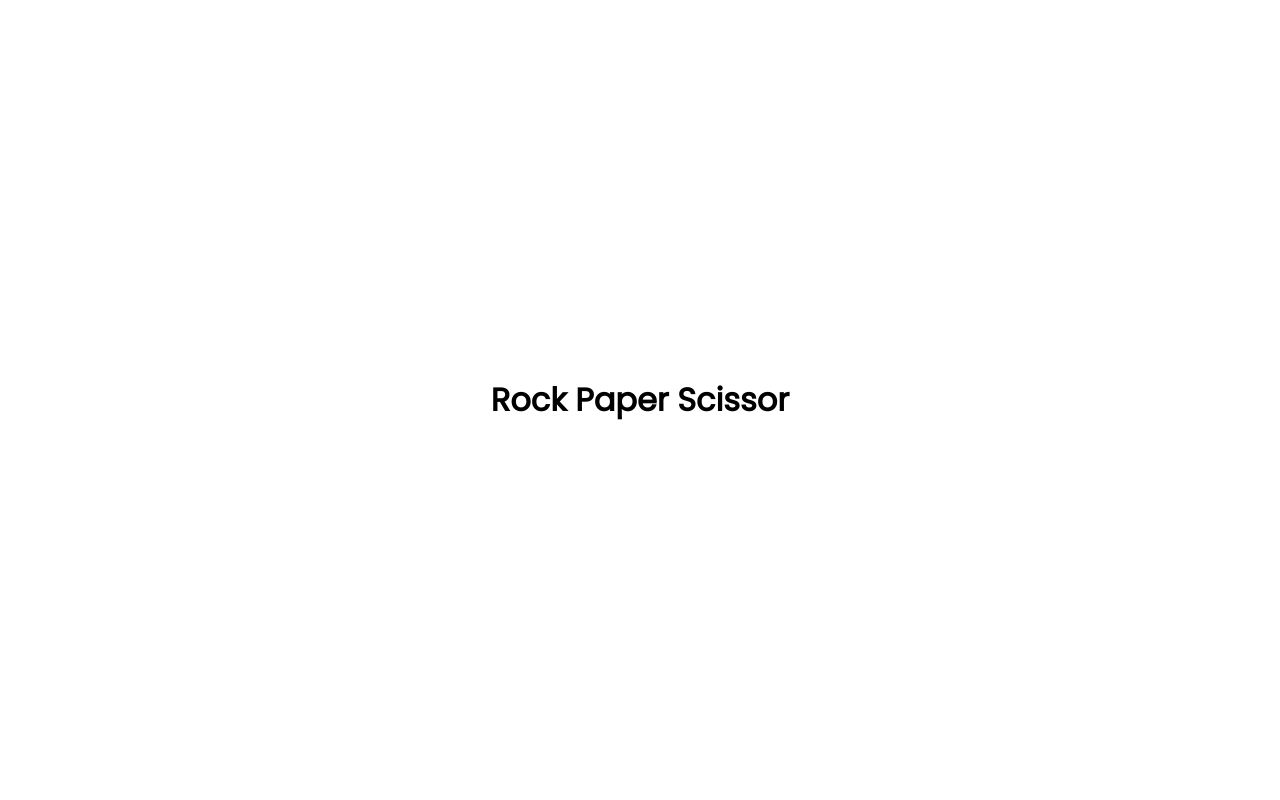
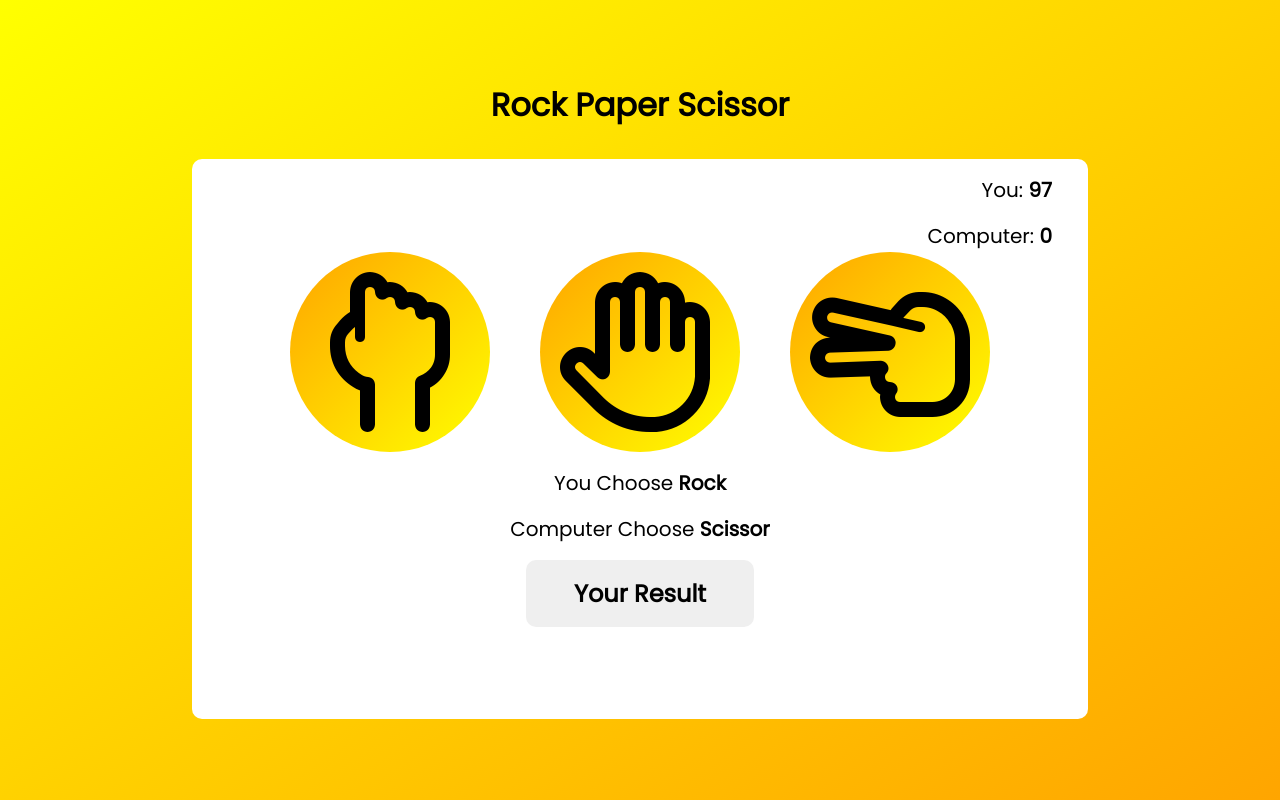
Before and after one commit to nagamanojvedam/rock-paper-scissor, a plain HTML site: page index.html in a window 1280 px wide. Drawn offline with Linux system fonts and the light colour scheme.

Commit message:
added layout and styling

```diff
--- a/index.html
+++ b/index.html
@@ -3,10 +3,31 @@
   <head>
     <meta charset="UTF-8" />
     <title>Rock-Paper-Scissor</title>
+    <link
+      rel="stylesheet"
+      href="https://cdnjs.cloudflare.com/ajax/libs/font-awesome/6.5.2/css/all.min.css"
+      integrity="sha512-SnH5WK+bZxgPHs44uWIX+LLJAJ9/2PkPKZ5QiAj6Ta86w+fsb2TkcmfRyVX3pBnMFcV7oQPJkl9QevSCWr3W6A=="
+      crossorigin="anonymous"
+      referrerpolicy="no-referrer"
+    />
     <link rel="stylesheet" href="./styles.css" />
   </head>
   <body>
     <h1>Rock Paper Scissor</h1>
+    <div class="container">
+      <div class="score-board">
+        <p>You: <strong>97</strong></p>
+        <p>Computer: <strong>0</strong></p>
+      </div>
+      <div class="game-options">
+        <button><i class="fa-regular fa-hand-back-fist"></i></button>
+        <button><i class="fa-regular fa-hand"></i></button>
+        <button><i class="fa-regular fa-hand-scissors"></i></button>
+      </div>
+      <p>You Choose <strong>Rock</strong></p>
+      <p>Computer Choose <strong>Scissor</strong></p>
+      <button class="result-btn">Your Result</button>
+    </div>
     <script src="./script.js"></script>
   </body>
 </html>
--- a/styles.css
+++ b/styles.css
@@ -8,8 +8,77 @@
 
 body {
   height: 100vh;
+  font-family: "Poppins";
   display: flex;
+  flex-direction: column;
   justify-content: center;
   align-items: center;
-  font-family: "Poppins";
+  gap: 30px;
+  background-image: linear-gradient(to bottom right, yellow, orange);
 }
+h1 {
+  text-align: center;
+}
+.container {
+  height: 70vh;
+  width: 70vw;
+  display: flex;
+  flex-direction: column;
+  justify-content: center;
+  align-items: center;
+  background-color: white;
+  border-radius: 10px;
+  position: relative;
+}
+
+.score-board {
+  position: absolute;
+  right: 20px;
+  top: 0;
+  text-align: right;
+  padding: 1rem;
+}
+
+.game-options {
+  display: flex;
+  gap: 50px;
+  margin-bottom: 1rem;
+}
+
+.game-options button {
+  width: 200px;
+  height: 200px;
+  border-radius: 50%;
+  background-image: linear-gradient(to top left, yellow, orange);
+}
+
+.game-options button:hover {
+  color: white;
+}
+
+.game-options button i {
+  font-size: 10rem;
+}
+
+p {
+  font-size: 1.25rem;
+  margin-bottom: 1rem;
+}
+
+button {
+  font-family: inherit;
+  cursor: pointer;
+  padding: 1rem;
+  font-size: 1.5rem;
+  font-weight: bold;
+  border-radius: 10px;
+  border: none;
+}
+
+.result-btn {
+  padding: 1rem 3rem;
+}
+
+.result-btn:hover {
+  color: rgba(255, 166, 0, 0.6);
+}
```
